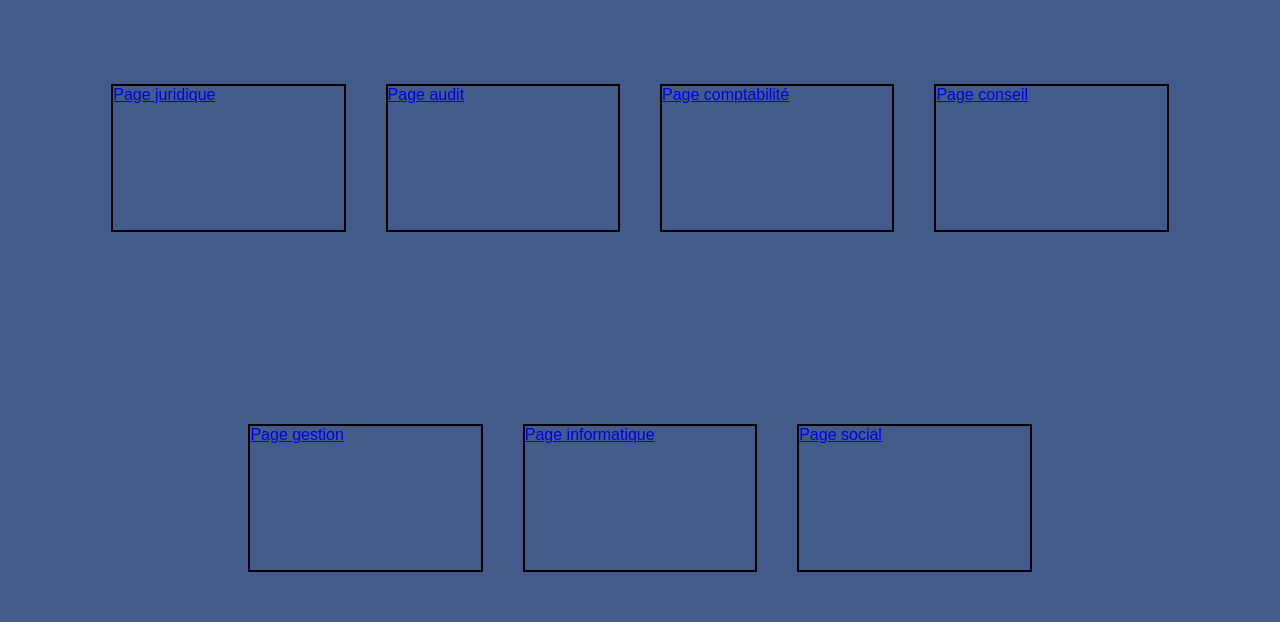
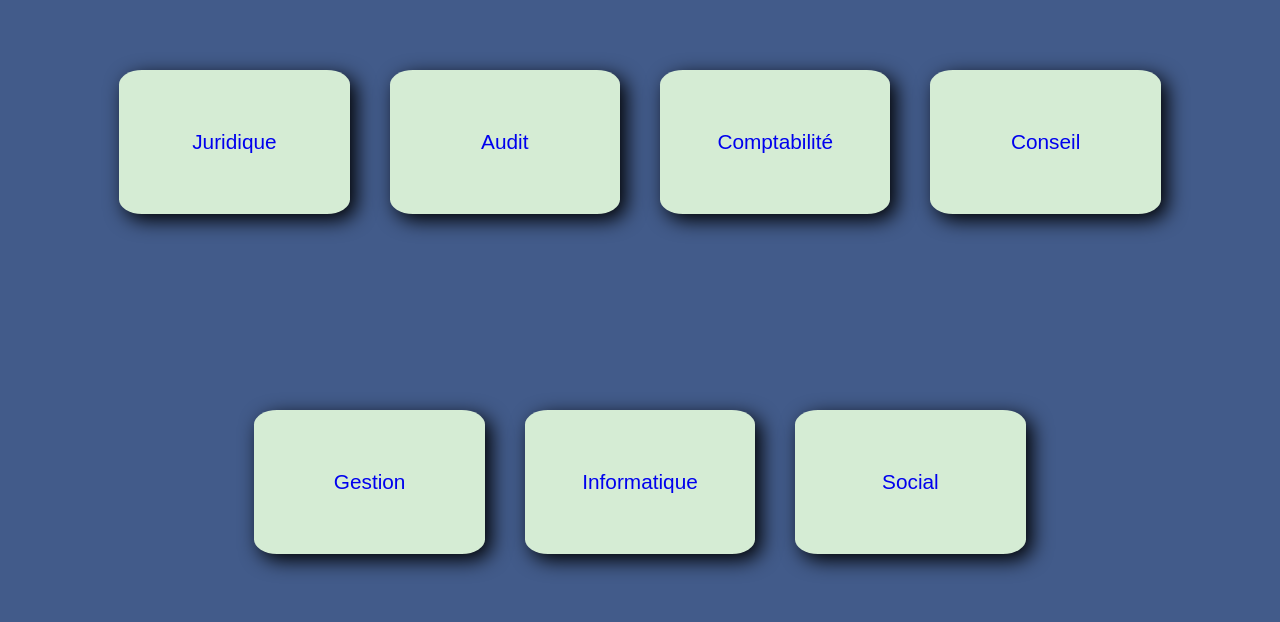
Before and after one commit to Flothar78/sgconseils, a Nuxt app: page / in a window 1280 px wide. Shown: the part 912-1534 px from the top of the page. Built offline with nearby package versions, Linux system fonts and the light colour scheme.

Commit message:
Adjust CSS for cards in expertises-cards
Add class to increase specificity
Delete border cause background-color is enough

```diff
--- a/pages/index.vue
+++ b/pages/index.vue
@@ -8,25 +8,25 @@
   </div>
   <div class="expertises-cards" id="cards" ref="cardsDiv">
     <div>
-      <NuxtLink :to="`/metiers/juridique`">Page juridique</NuxtLink>
+      <NuxtLink class="nuxt-link" :to="`/metiers/juridique`">Juridique</NuxtLink>
     </div>
     <div>
-      <NuxtLink :to="`/metiers/audit`">Page audit</NuxtLink>
+      <NuxtLink class="nuxt-link" :to="`/metiers/audit`">Audit</NuxtLink>
     </div>
     <div>
-      <NuxtLink :to="`/metiers/comptabilite`">Page comptabilité</NuxtLink>
+      <NuxtLink class="nuxt-link" :to="`/metiers/comptabilite`">Comptabilité</NuxtLink>
     </div>
     <div>
-      <NuxtLink :to="`/metiers/conseil`">Page conseil</NuxtLink>
+      <NuxtLink class="nuxt-link" :to="`/metiers/conseil`">Conseil</NuxtLink>
     </div>
     <div>
-      <NuxtLink :to="`/metiers/gestion`">Page gestion</NuxtLink>
+      <NuxtLink class="nuxt-link" :to="`/metiers/gestion`">Gestion</NuxtLink>
     </div>
     <div>
-      <NuxtLink :to="`/metiers/informatique`">Page informatique</NuxtLink>
+      <NuxtLink class="nuxt-link" :to="`/metiers/informatique`">Informatique</NuxtLink>
     </div>
     <div>
-      <NuxtLink :to="`/metiers/social`">Page social</NuxtLink>
+      <NuxtLink class="nuxt-link" :to="`/metiers/social`">Social</NuxtLink>
     </div>
   </div>
 </template>
@@ -60,16 +60,26 @@ const scrollToTopOfCards = () => {
 .expertises-cards {
   background-color: #425b8a;
   height: 80vh;
-  padding-top: 10vh;
+  padding-top: 8vh;
   display: flex;
   align-items: center;
   justify-content: center;
   flex-wrap: wrap;
   gap: 40px;
-  div {
-    border: 2px black solid;
+   .nuxt-link {
+    text-decoration: none;
+    font-size:1.3rem;
+    display: flex;
+    justify-content: center;
+    align-items: center;
+    background-color: #d5ecd4;
     width: 18vw;
     height: 18vh;
+    border-radius: 10%;
+    box-shadow: 6px 6px 20px black;
+  }
+   .nuxt-link:hover {
+    box-shadow: 6px 6px black;
   }
 }
 </style>
```
